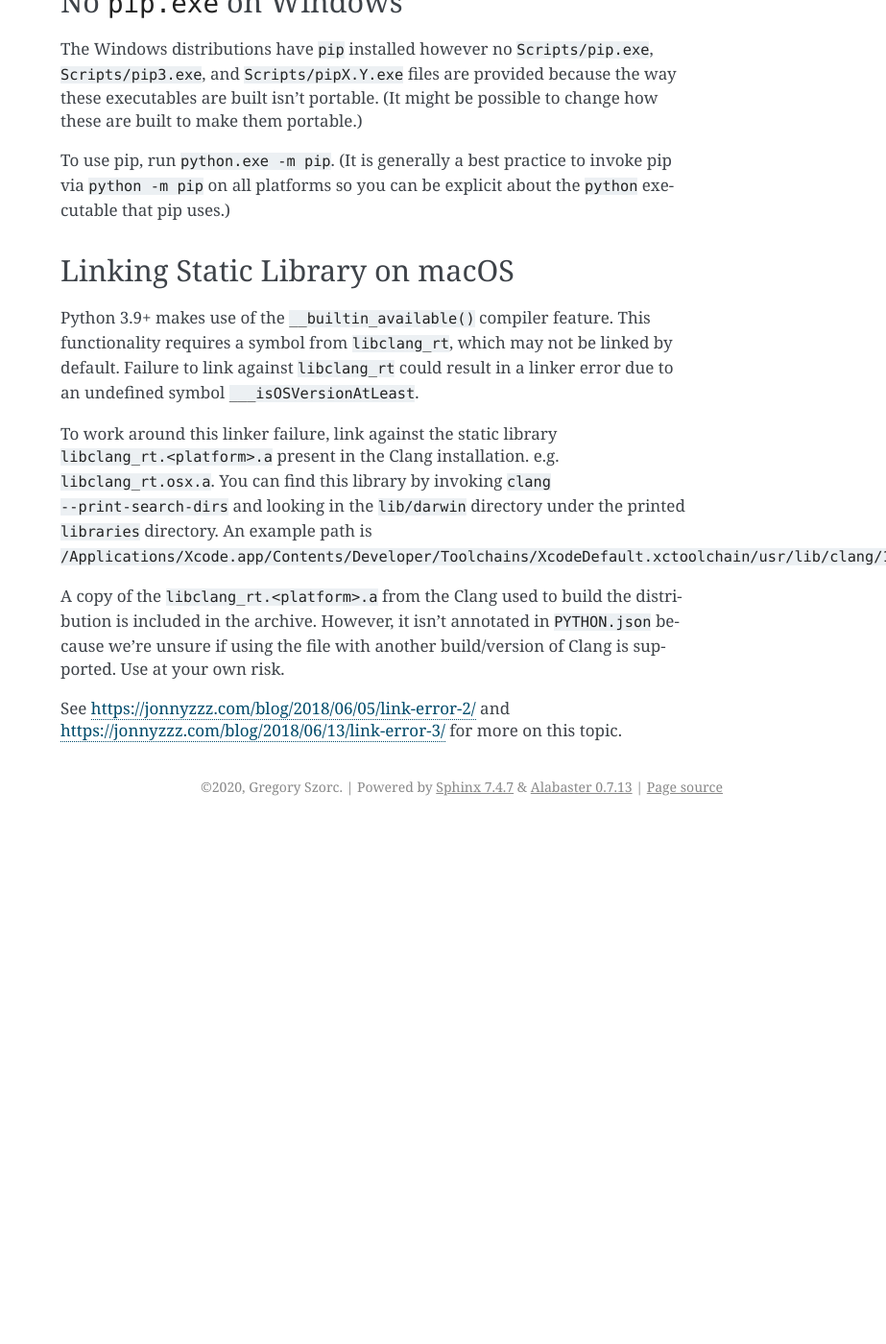
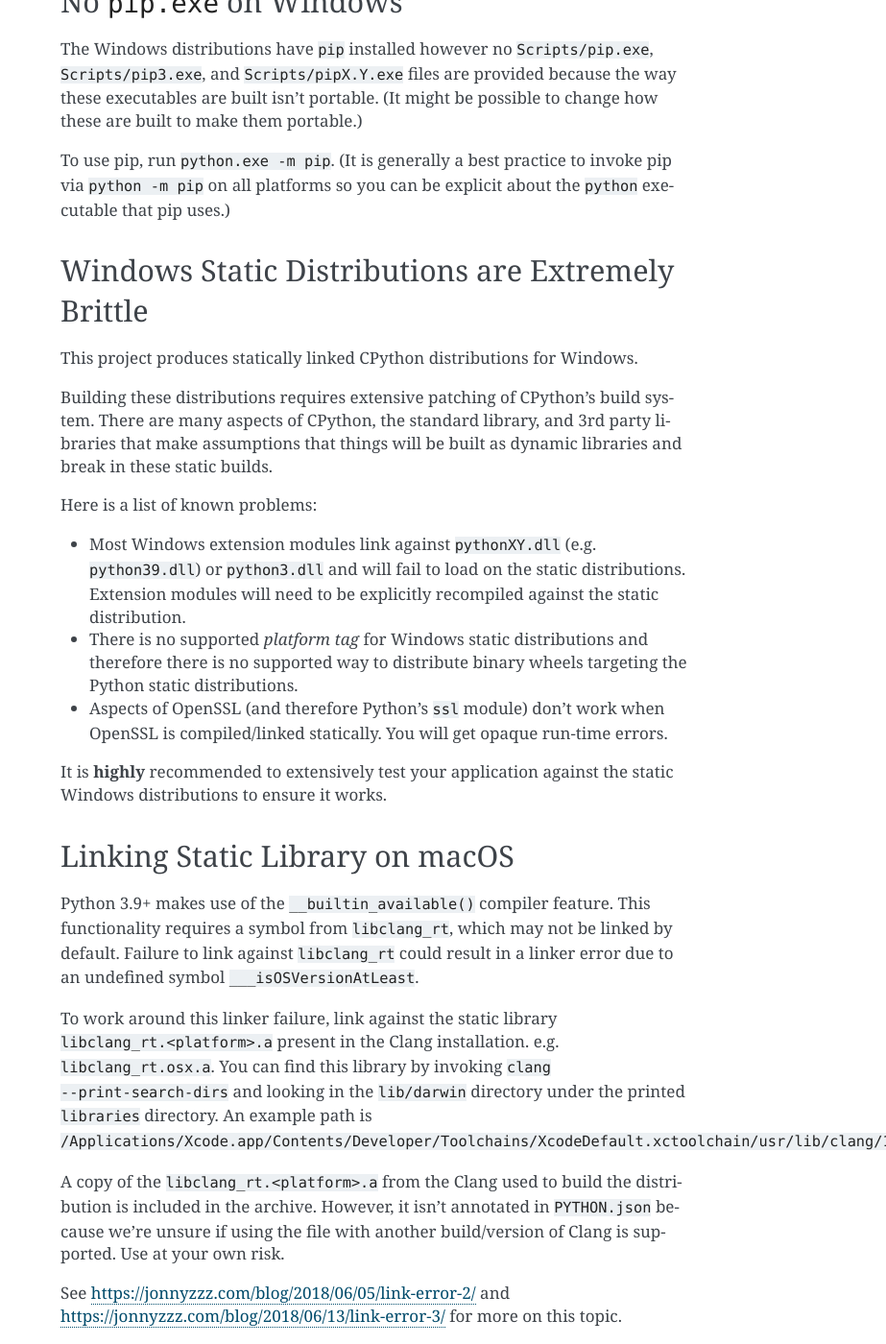
Before and after one commit to indygreg/python-build-standalone, a Sphinx documentation site: the page built from docs/quirks.rst, in a window 1280 px wide and 1400 px high, scrolled down 2848 px. Shown: the whole window at 96% size, without its empty margins (357-1280 px from the left). Built offline with Sphinx 7.4.7, drawn with Linux system fonts in a browser that asks for light colours; before the commit the page ends 3707 px from its top, so only the background shows below that; some of the changed text lies outside the part shown.

Commit message:
docs: document Windows static distribution quirks

```diff
--- a/docs/quirks.rst
+++ b/docs/quirks.rst
@@ -157,6 +157,33 @@ To use pip, run ``python.exe -m pip``. (It is generally a best practice to
 invoke pip via ``python -m pip`` on all platforms so you can be explicit
 about the ``python`` executable that pip uses.)
 
+.. _quirk_windows_static_distributions:
+
+Windows Static Distributions are Extremely Brittle
+==================================================
+
+This project produces statically linked CPython distributions for Windows.
+
+Building these distributions requires extensive patching of CPython's build
+system. There are many aspects of CPython, the standard library, and 3rd party
+libraries that make assumptions that things will be built as dynamic libraries
+and break in these static builds.
+
+Here is a list of known problems:
+
+* Most Windows extension modules link against ``pythonXY.dll`` (e.g.
+  ``python39.dll``) or ``python3.dll`` and will fail to load on the static
+  distributions. Extension modules will need to be explicitly recompiled
+  against the static distribution.
+* There is no supported *platform tag* for Windows static distributions and
+  therefore there is no supported way to distribute binary wheels targeting
+  the Python static distributions.
+* Aspects of OpenSSL (and therefore Python's ``ssl`` module) don't work when
+  OpenSSL is compiled/linked statically. You will get opaque run-time errors.
+
+It is **highly** recommended to extensively test your application against the
+static Windows distributions to ensure it works.
+
 .. _quirk_macos_linking:
 
 Linking Static Library on macOS
```
